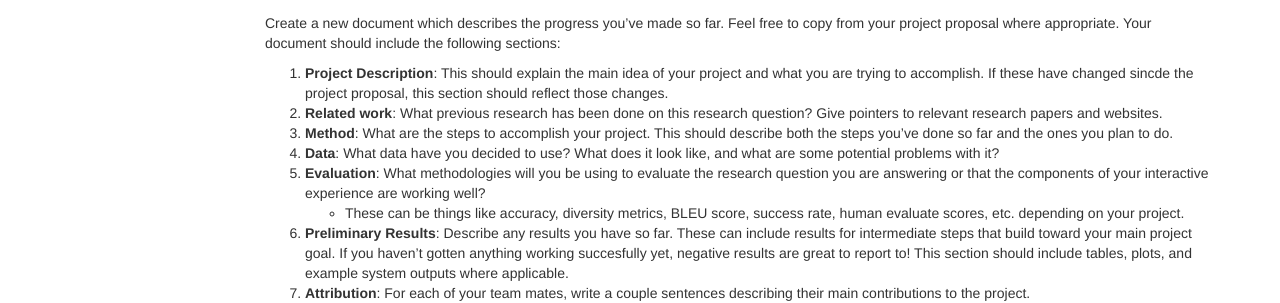
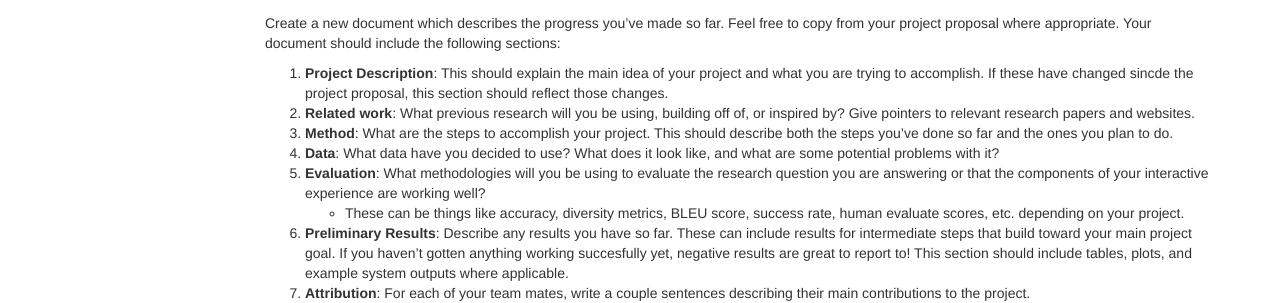
Before and after one commit to interactive-fiction-class/interactive-fiction-class.github.io, a Jekyll site: the page built from homeworks/project-milestone2/project-milestone2.md, in a window 1280 px wide. Shown: the part 446-749 px from the top of the page. Built offline with Jekyll 4.4.1, drawn with Linux system fonts in a browser that asks for light colours; nearby versions of some CDN libraries; a script that is not in the unit is left out.

Commit message:
Update project-milestone2.md

```diff
--- a/homeworks/project-milestone2/project-milestone2.md
+++ b/homeworks/project-milestone2/project-milestone2.md
@@ -65,7 +65,7 @@ For the first milestone, you should finish some of the work for your project and
 Create a new document which describes the progress you've made so far. Feel free to copy from your project proposal where appropriate. Your document should include the following sections:
 
 1. __Project Description__: This should explain the main idea of your project and what you are trying to accomplish. If these have changed sincde the project proposal, this section should reflect those changes.
-2. __Related work__: What previous research has been done on this research question? Give pointers to relevant research papers and websites.
+2. __Related work__: What previous research will you be using, building off of, or inspired by? Give pointers to relevant research papers and websites.
 3. __Method__: What are the steps to accomplish your project. This should describe both the steps you've done so far and the ones you plan to do.
 4. __Data__: What data have you decided to use? What does it look like, and what are some potential problems with it?
 5. __Evaluation__: What methodologies will you be using to evaluate the research question  you are answering or that the components of your interactive experience are working well?
```
